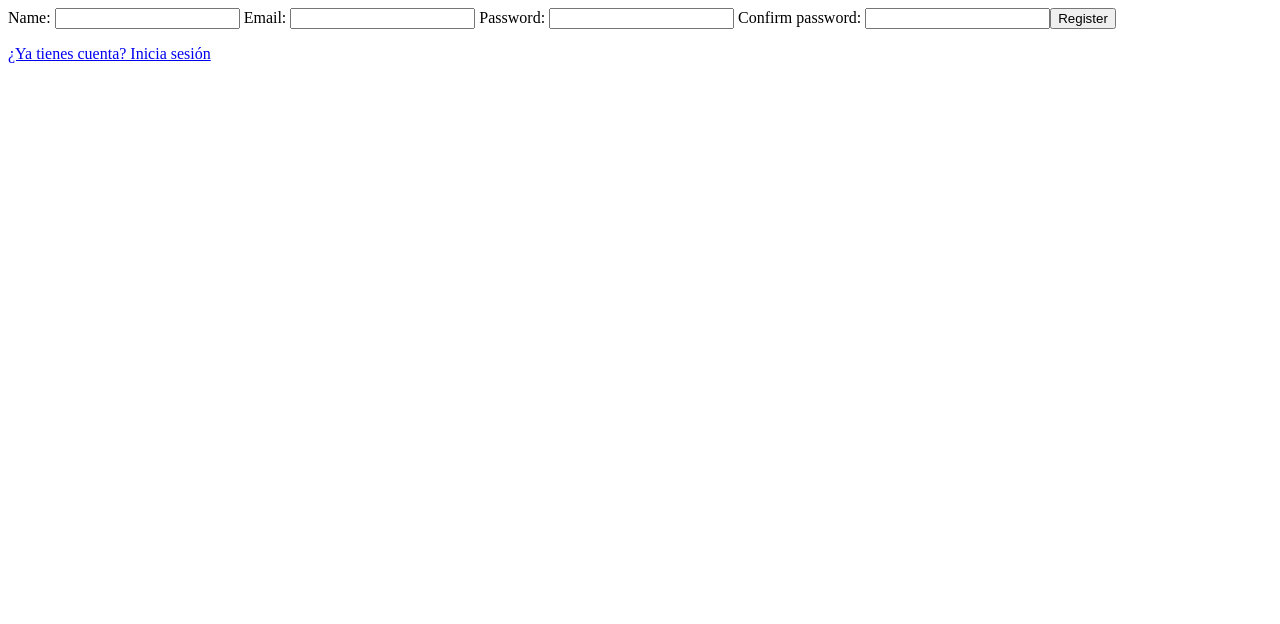
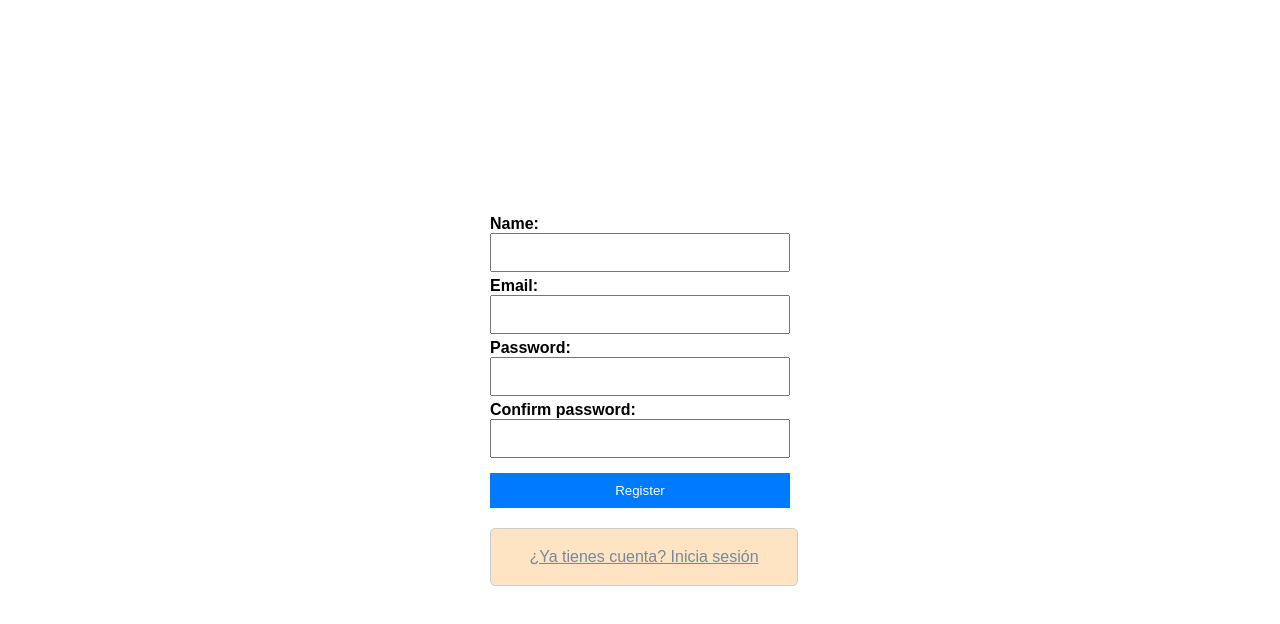
Before and after one commit to ftalaveram01/habitos-web, an Angular app: page /register in a window 1280 px wide. Shown: the top 624 px of the page. Built offline with nearby package versions, Linux system fonts and the light colour scheme.

Commit message:
new register styles and some unused imports deleted

```diff
--- a/src/app/Components/login/login.component.ts
+++ b/src/app/Components/login/login.component.ts
@@ -23,7 +23,7 @@ export class LoginComponent {
   onSubmit() {
     this.authService.Login(this.email, this.password, (ok: boolean, user?:any) => {
       if(ok){
-        console.log(user);
+        console.log(user.password);
         this.localStorage.setItem('user', user);
         alert('Login successful');
       } else {
--- a/src/app/Components/register/register.component.css
+++ b/src/app/Components/register/register.component.css
@@ -0,0 +1,55 @@
+.container {
+    display: flex;
+    flex-direction: column;
+    align-items: center;
+    justify-content: center;
+    height: 100vh;
+    font-family: Arial, Helvetica, sans-serif;
+}
+
+.form-group {
+    margin-bottom: 15px;
+    width: 100%;
+    max-width: 300px;
+}
+
+label {
+    display: block;
+    margin-bottom: 5px;
+    font-weight: bold;
+}
+
+input, button {
+    width: 100%;
+    padding: 10px;
+    box-sizing: border-box;
+}
+
+button {
+    margin-top: 10px;
+    background-color: #007bff;
+    color: white;
+    border: none;
+    cursor: pointer;
+}
+
+button:hover {
+    background-color: #0056b3;
+}
+
+#login{
+    display: block;
+    margin-top: 20px;
+    background-color: bisque;
+    border: 1px solid #ccc;
+    border-radius: 5px;
+    text-align: center;
+    width: 100%;
+    padding: 3px;
+    color: lightslategrey;
+}
+
+#login:hover{
+    background-color: #f5f5f5;
+    color: black;
+}
--- a/src/app/Components/register/register.component.ts
+++ b/src/app/Components/register/register.component.ts
@@ -1,6 +1,6 @@
 import { Component } from '@angular/core';
 import { CommonModule } from '@angular/common';
-import { FormBuilder, FormGroup, FormsModule, ReactiveFormsModule, Validators } from '@angular/forms';
+import { FormBuilder, FormGroup, ReactiveFormsModule, Validators } from '@angular/forms';
 import { AuthService } from '../../Services/auth.service';
 
 @Component({
--- a/src/app/Services/auth.service.ts
+++ b/src/app/Services/auth.service.ts
@@ -1,6 +1,5 @@
 import { Injectable } from '@angular/core';
-import { HttpClient, HttpHeaders, HttpParams } from '@angular/common/http';
-import { Observable } from 'rxjs';
+import { HttpClient, HttpParams } from '@angular/common/http';
 
 @Injectable({
   providedIn: 'root'
@@ -31,12 +30,14 @@ export class AuthService {
   }
 
   Register(user: any, onRegister: (ok: boolean) => void){
-    const params = new HttpParams()
-      .set('name', user.name)
-      .set('email', user.email)
-      .set('password', user.password);
 
-    this.http.post(`${this.apiHabitosAuthUrl}/register`, params).subscribe((users :any) => {
+    const usuario = {
+      nombre: user.name,
+      email: user.email,
+      password: user.password
+    }
+
+    this.http.post(`${this.apiHabitosAuthUrl}/register`, usuario).subscribe((users :any) => {
         if(users){
           onRegister(true)
         }
```
